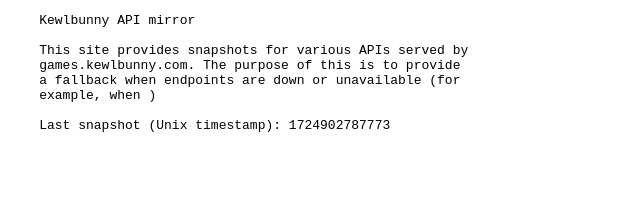
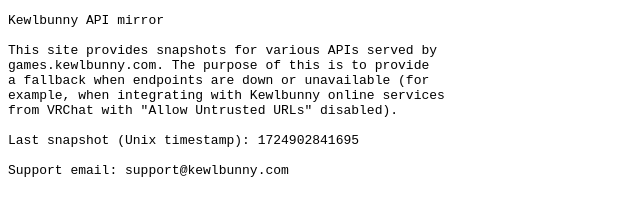
Before and after one commit to altbunny/kewlserv-mirror, a plain HTML site: page index.html in a window 1280 px wide. Shown: the whole page, without its empty margins (0-640 px from the left). Drawn offline with Linux system fonts and the light colour scheme.

Commit message:
Sync server state

```diff
--- a/data/server-state.json
+++ b/data/server-state.json
@@ -1 +1 @@
-{"timestamp":1724902787773,"server_state":"eyJtZW1iZXJzIjp7Ik5vTWVyY3lNYWMiOiJidW5ueSJ9fQ=="}
+{"timestamp":1724902841695,"server_state":"eyJtZW1iZXJzIjp7Ik5vTWVyY3lNYWMiOiJidW5ueSJ9fQ=="}
--- a/index.html
+++ b/index.html
@@ -7,14 +7,17 @@
 </head>
 <body>
   <pre>
-    Kewlbunny API mirror
+Kewlbunny API mirror
 
-    This site provides snapshots for various APIs served by
-    games.kewlbunny.com. The purpose of this is to provide
-    a fallback when endpoints are down or unavailable (for
-    example, when )
+This site provides snapshots for various APIs served by
+games.kewlbunny.com. The purpose of this is to provide
+a fallback when endpoints are down or unavailable (for
+example, when integrating with Kewlbunny online services
+from VRChat with "Allow Untrusted URLs" disabled).
 
-    Last snapshot (Unix timestamp): 1724902787773
+Last snapshot (Unix timestamp): 1724902841695
+
+Support email: support@kewlbunny.com
   </pre>
 </body>
 </html>
```
